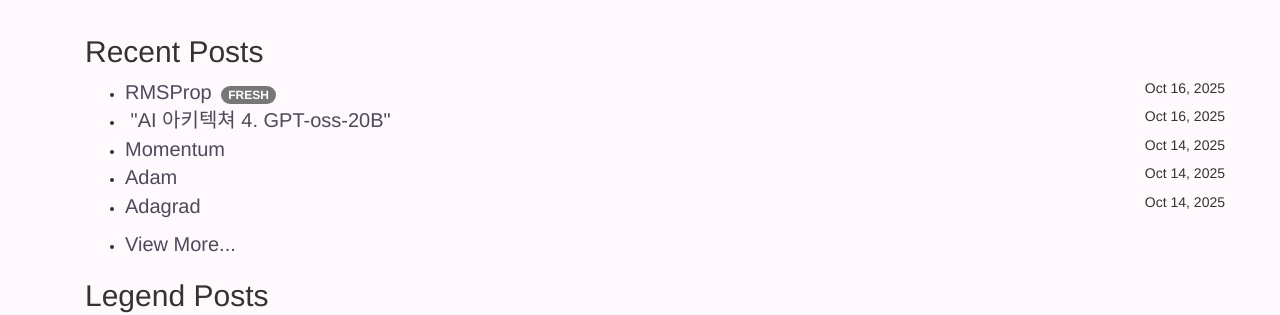
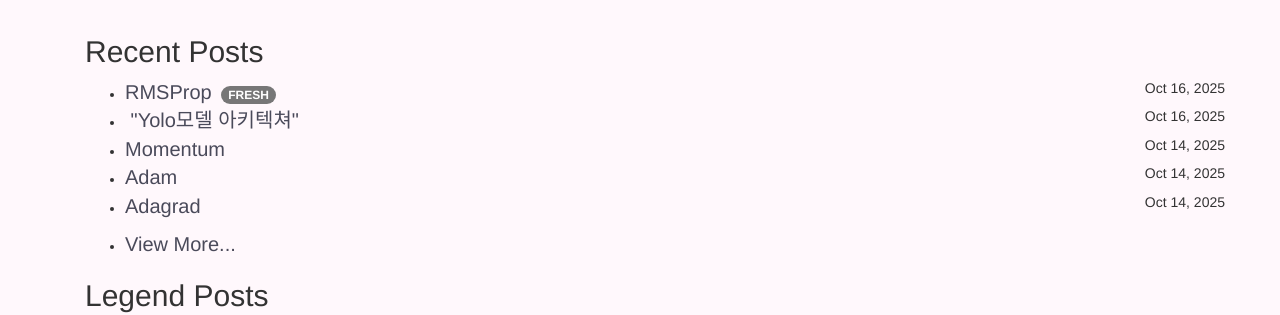
Before and after one commit to Gihak111/Gihak111.github.io, a Jekyll site: the page built from index.html, in a window 1280 px wide. Shown: the part 464-779 px from the top of the page. Built offline with Jekyll 4.4.1, drawn with Linux system fonts in a browser that asks for light colours; the list of posts is cut into pages by our own code.

Commit message:
Update 2025-10-16-AI_Architecture_Yolo_upload.md

```diff
--- a/_posts/2025-10-16-AI_Architecture_Yolo_upload.md
+++ b/_posts/2025-10-16-AI_Architecture_Yolo_upload.md
@@ -1,6 +1,6 @@
 ---
 layout: single
-title:  "AI 아키텍쳐 4. GPT-oss-20B"
+title:  "Yolo모델 아키텍쳐"
 categories: "AI"
 tag: "Architecture"
 toc: true
```
